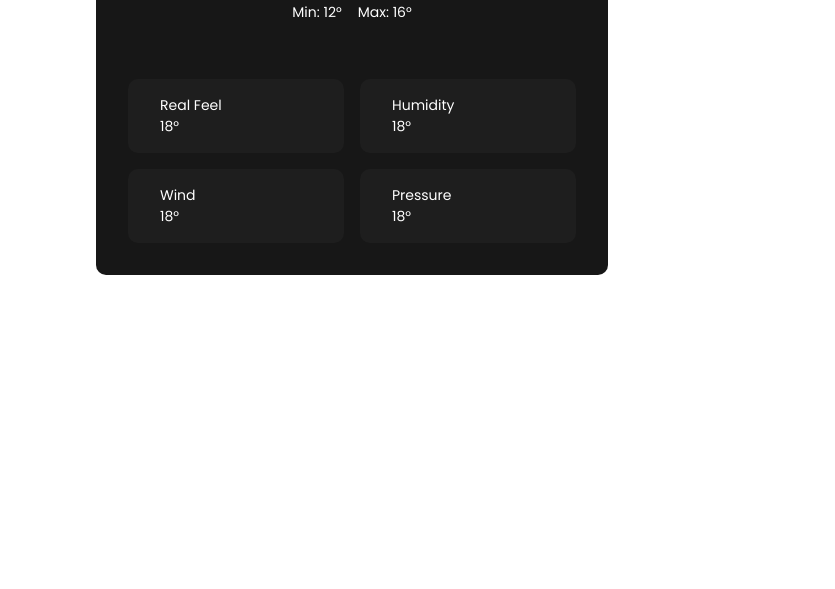
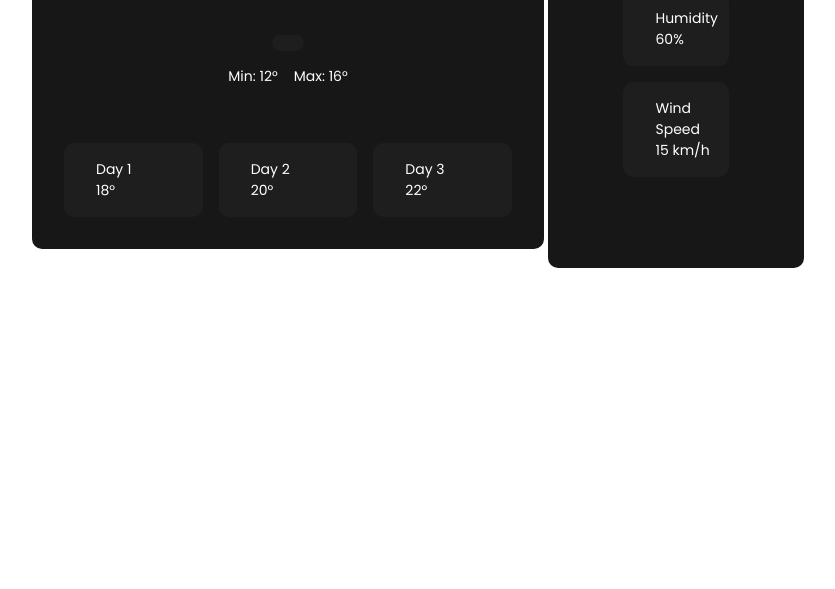
Before and after one commit to filipslunsky/hackaton_09-2024, a website: page public/index.html in a window 1280 px wide. Shown: the part 211-800 px from the top of the page, without its empty margins (288-1123 px from the left). Drawn offline with Linux system fonts and the light colour scheme.

Commit message:
Updating index and style sheet

```diff
--- a/public/index.html
+++ b/public/index.html
@@ -15,71 +15,61 @@
                 <i class="fa-solid fa-magnifying-glass"></i>
             </form>
             <div class="weather__units">
-                <span class="weather_unit_celsius">&#176C</span>
-                <span class="weather_unit_farenheit">&#176F</span>
+                <span class="weather_unit_celsius">°C</span>
+                <span class="weather_unit_farenheit">°F</span>
             </div>
         </div>
         <div class="weather__body">
             <h1 class="weather__city"></h1>
-            <div class="weather__datetime">
-            </div>
+            <div class="weather__datetime"></div>
             <div class="weather__forecast"></div>
-            <div class="weather__icon">
-            </div>
-            <p class="weather__temperature">
-            </p>
-            <div class="weather__minmax">
-                <p>Min: 12&#176</p>
-                <p>Max: 16&#176</p>
+            <div class="weather__icon"></div>
+            <p class="weather__temperature"></p>
+            <div class="weather__minmax" id="temp">
+                <p>Min: 12°</p>
+                <p>Max: 16°</p>
             </div>
         </div>
 
         <div class="weather__info">
-            <div class="weather__card">
-                <i class="fa-solid fa-temperature-full"></i>
+            <div class="weather__card" id="day1">
+                <i class="fa-solid fa-calendar-day"></i>
                 <div>
-                    <p>Real Feel</p>
-                    <p class="weather__realfeel">18&#176</p>
+                    <p>Day 1</p>
+                    <p class="weather__day1">18°</p>
                 </div>
             </div>
-            <div class="weather__card">
-                <i class="fa-solid fa-droplet"></i>
+            <div class="weather__card" id="day2">
+                <i class="fa-solid fa-calendar-day"></i>
                 <div>
-                    <p>Humidity</p>
-                    <p class="weather__humidity">18&#176</p>
+                    <p>Day 2</p>
+                    <p class="weather__day2">20°</p>
                 </div>
             </div>
-            <div class="weather__card">
-                <i class="fa-solid fa-wind"></i>
+            <div class="weather__card" id="day3">
+                <i class="fa-solid fa-calendar-day"></i>
                 <div>
-                    <p>Wind</p>
-                    <p class="weather__wind">18&#176</p>
-                </div>
-            </div>
-            <div class="weather__card">
-                <i class="fa-solid fa-gauge-high"></i>
-                <div>
-                    <p>Pressure</p>
-                    <p class="weather__pressure">18&#176</p>
+                    <p>Day 3</p>
+                    <p class="weather__day3">22°</p>
                 </div>
             </div>
         </div>
     </div>
-    <!-- <div class="container_2">
-        <div class="weather__card_2">
-            <h1 class="weather__city_2"></h1>
-            <div class="weather__datetime_2">
-            </div>
-            <div class="weather__forecast_2"></div>
-            <div class="weather__icon_2">
-            </div>
-            <p class="weather__temperature_2">
-            </p>
-            <div class="weather__minmax_2">
-                <p>Min: 12&#176</p>
-                <p>Max: 16&#176</p>
+    <div class="container_2">
+        <div class="weather__card_2" id="humidity">
+            <i class="fa-solid fa-droplet"></i>
+            <div>
+                <p>Humidity</p>
+                <p class="weather__humidity">60%</p>
             </div>
         </div>
-    </div> -->
+        <div class="weather__card_2" id="wind">
+            <i class="fa-solid fa-wind"></i>
+            <div>
+                <p>Wind Speed</p>
+                <p class="weather__wind">15 km/h</p>
+            </div>
+        </div>
+    </div>
 </body>
 </html>
--- a/public/style.css
+++ b/public/style.css
@@ -14,17 +14,23 @@
     width: 40%;
     margin: 4rem auto;
     border-radius: 10px;
+    display: inline-block;
+    vertical-align: top;
+    margin-left: 25%;
+    margin-top: 10%;
 }
 
-/* .container_2 {
+.container_2 {
     background: #171717;
     color: #fff;
-    padding: 1rem;
-    width: 10%;
-    margin-left: auto;
-    margin-right: auto;
+    padding: 4.7rem;
+    width: 20%;
+    margin: 4rem 0;
     border-radius: 10px;
-} */
+    display: inline-block;
+    vertical-align: top;
+    margin-top: 10%;
+}
 
 .weather__header {
     display: flex;
@@ -106,7 +112,7 @@ input::placeholder {
 
 .weather__info {
     display: grid;
-    grid-template-columns: repeat(2, 1fr);
+    grid-template-columns: repeat(3, 1fr);
     grid-gap: 1rem;
     margin-top: 3rem;
 }
@@ -128,6 +134,24 @@ input::placeholder {
     font-size: 14px;
 }
 
+.weather__card_2 {
+    display: flex;
+    align-items: center;
+    background: #1e1e1e;
+    padding: 1rem;
+    border-radius: 10px;
+    margin-bottom: 1rem;
+}
+
+.weather__card_2 i {
+    font-size: 1.5rem;
+    margin-right: 1rem;
+}
+
+.weather__card_2 p {
+    font-size: 14px;
+}
+
 @media(max-width: 936px){
     .container {
         width: 90%;
@@ -142,7 +166,6 @@ input::placeholder {
     }
 }
 
-
 @media(max-width: 400px){
     .weather__info {
         grid-template-columns: none;
```
